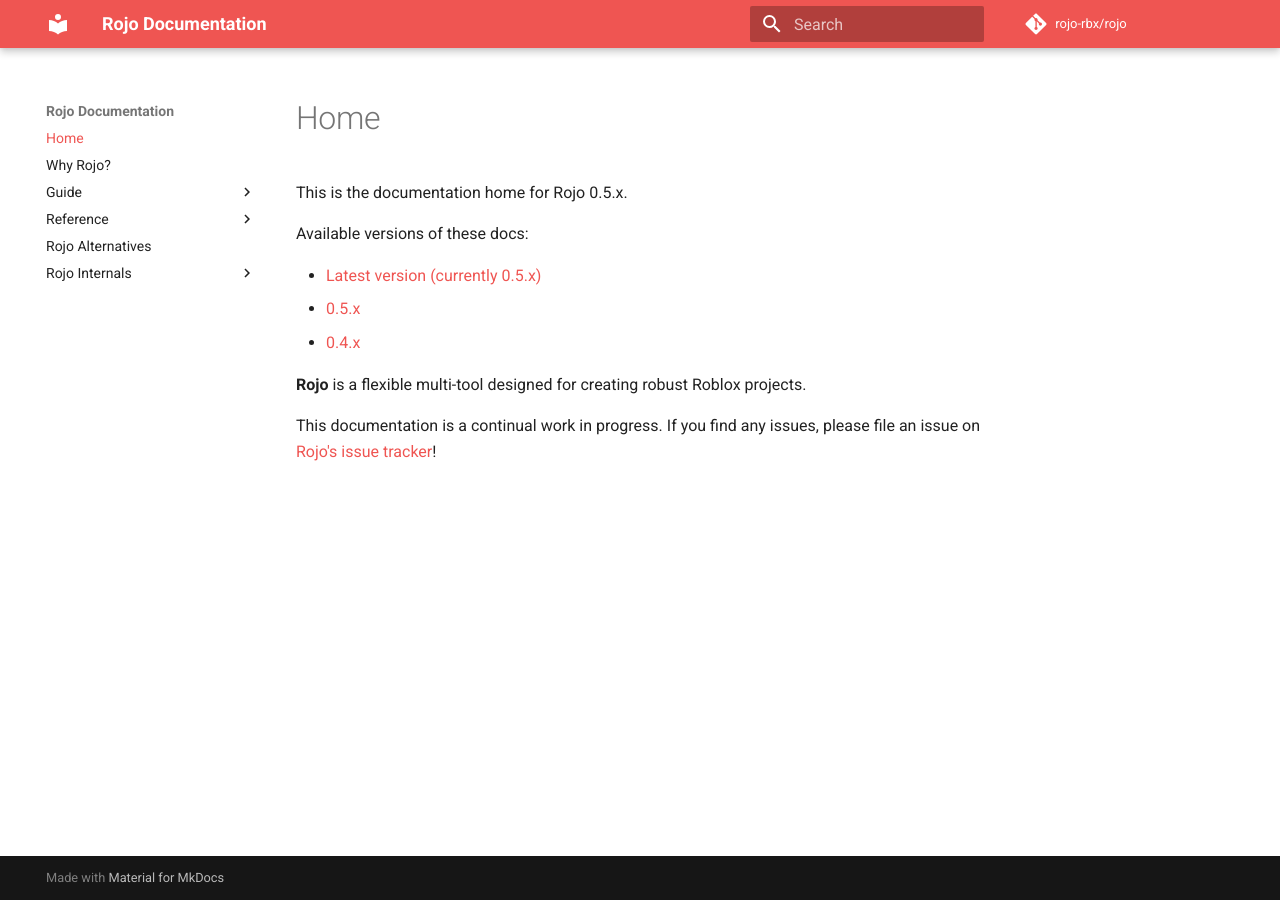
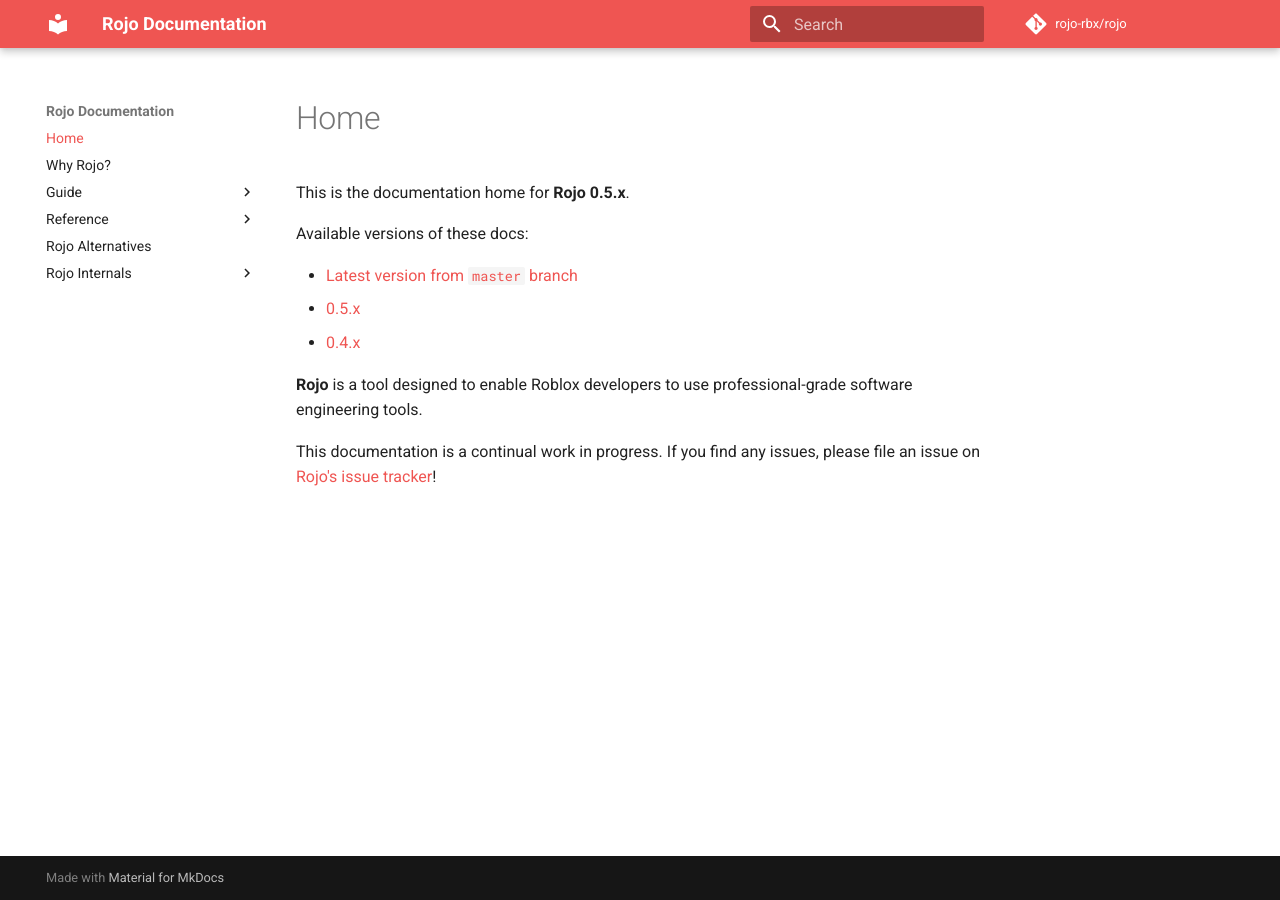
Before and after one commit to rojo-rbx/rojo, an MkDocs documentation site: the page built from docs/index.md, in a window 1280 px wide. Built offline with MkDocs 1.6.1 and Material for MkDocs 9.7.7, drawn with Linux system fonts in a browser that asks for light colours; comment, search, counter and statistics services are not loaded.

Commit message:
Update docs home for 0.5.x

```diff
--- a/docs/index.md
+++ b/docs/index.md
@@ -1,11 +1,11 @@
-This is the documentation home for Rojo 0.5.x.
+This is the documentation home for **Rojo 0.5.x**.
 
 Available versions of these docs:
 
-* [Latest version (currently 0.5.x)](https://rojo.space/docs/latest)
+* [Latest version from `master` branch](https://rojo.space/docs/latest)
 * [0.5.x](https://rojo.space/docs/0.5.x)
 * [0.4.x](https://rojo.space/docs/0.4.x)
 
-**Rojo** is a flexible multi-tool designed for creating robust Roblox projects.
+**Rojo** is a tool designed to enable Roblox developers to use professional-grade software engineering tools.
 
 This documentation is a continual work in progress. If you find any issues, please file an issue on [Rojo's issue tracker](https://github.com/rojo-rbx/rojo/issues)!
```
